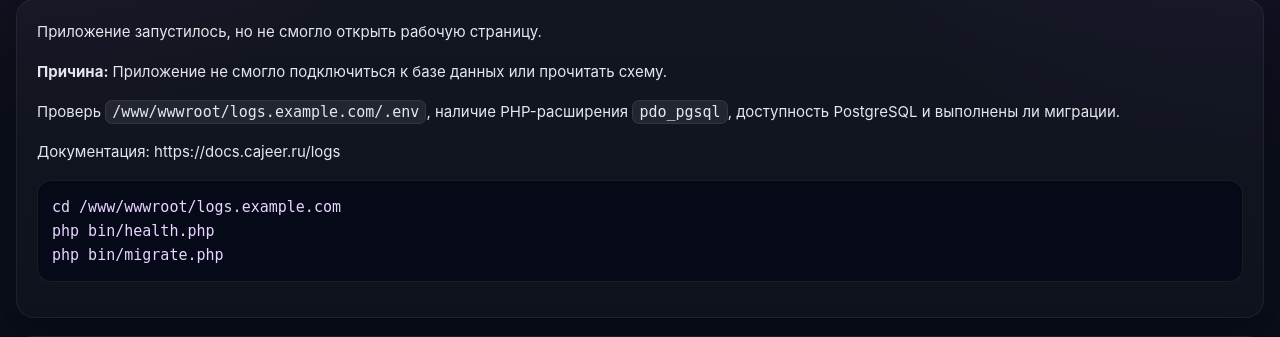
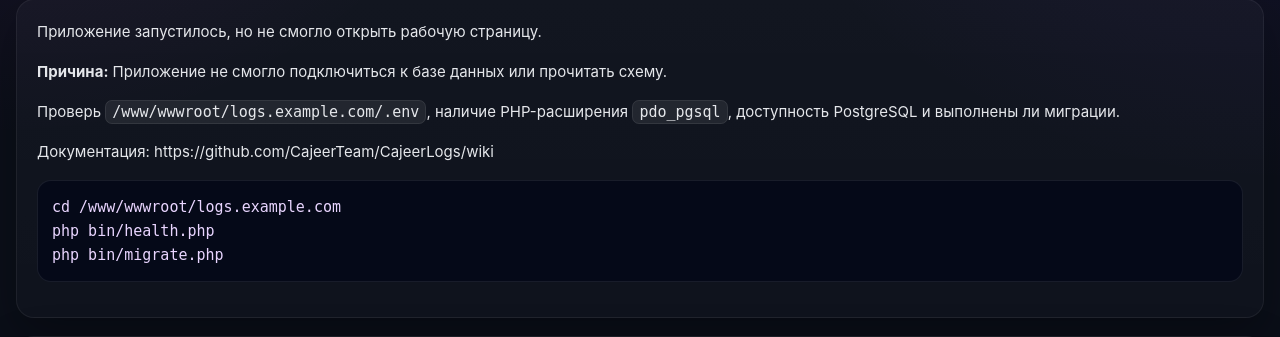
Before and after one commit to CajeerTeam/CajeerLogs, a PHP site: a page that uses app/Http/Router.php in a window 1280 px wide. Shown: the part 438-775 px from the top of the page. Run offline with PHP 8.4, Linux system fonts and the light colour scheme; some libraries are stand-ins or nearby versions.

Commit message:
Add files via upload

```diff
--- a/app/Http/Router.php
+++ b/app/Http/Router.php
@@ -464,7 +464,7 @@ HTML;
     <a class="button ghost" href="/logs?range=7d">7 дней</a>
     <a class="button ghost" href="/logs?level=ERROR&range=24h">Ошибки за 24 часа</a>
     <a class="button ghost" href="/logs?level=SECURITY&range=24h">Безопасность</a>
-    <a class="button ghost" href="/logs?project=aaPanel+Sites&range=24h">Сайты aaPanel</a>
+    <a class="button ghost" href="/logs?project=Web+Sites&range=24h">Сайты</a>
     <a class="button ghost" href="/logs?auto_refresh=5">Автообновление 5 сек.</a>
 </div>
 <form class="filters" method="get">{$inputs}<button type="submit">Фильтровать</button><a class="button ghost" href="/logs">Сбросить</a></form>
@@ -499,7 +499,7 @@ HTML;
         $allowedLevels = Security::e((string)($form['allowed_levels'] ?? ''));
         $requireSignature = !empty($form['require_signature']) ? ' checked' : '';
         $csrf = Security::csrfToken('create_bot_token');
-        $docsUrl = Security::e(Env::get('DOCS_URL', 'https://docs.cajeer.ru/logs') ?: 'https://docs.cajeer.ru/logs');
+        $docsUrl = Security::e(Env::get('DOCS_URL', 'https://github.com/CajeerTeam/CajeerLogs/wiki') ?: 'https://github.com/CajeerTeam/CajeerLogs/wiki');
 
         $notice = '';
         if ($errors) {
@@ -520,7 +520,7 @@ HTML;
 <div class="notice success">
     <h2>Токен создан</h2>
     <p><strong>Скопируй исходный токен сейчас.</strong> Повторно он не отображается и в базе хранится только хэш.</p>
-    <h3>Переменные окружения для BotHost</h3>
+    <h3>Переменные окружения для запуска</h3>
     <pre>{$envBlock}</pre>
     <h3>Фрагмент для Python main.py</h3>
     <pre>{$python}</pre>
@@ -538,12 +538,12 @@ HTML;
     <h2>Мастер подключения</h2>
     <ol>
         <li>Создай токен под конкретный проект, бота и окружение.</li>
-        <li>Скопируй блок переменных окружения в BotHost или в systemd/docker окружение сервиса.</li>
+        <li>Скопируй блок переменных окружения в окружение запуска сервиса.</li>
         <li>Положи <code>clients/bot.py</code> рядом с <code>main.py</code> как <code>remote_log_handler.py</code> или подключи его как пакет.</li>
         <li>Добавь фрагмент инициализации логирования в <code>main.py</code>.</li>
         <li>Отправь проверочное событие через curl и проверь страницу «Здоровье ботов».</li>
     </ol>
-    <p class="muted">Для BotHost точка входа остаётся <code>main.py</code>; сервису нужны только переменные <code>REMOTE_LOGS_*</code>. Подробная инструкция: <a href="{$docsUrl}" target="_blank" rel="noopener noreferrer">документация Cajeer Logs</a>.</p>
+    <p class="muted">Для Python-приложения достаточно передать переменные <code>REMOTE_LOGS_*</code> и подключить клиент в точке входа. Подробная инструкция: <a href="{$docsUrl}" target="_blank" rel="noopener noreferrer">документация Cajeer Logs</a>.</p>
 </section>
 <section class="panel">
     <h2>Добавить бота</h2>
@@ -781,7 +781,7 @@ HTML;
         }
 
         $body = <<<HTML
-<h1>Логи сайтов aaPanel</h1>
+<h1>Логи сайтов</h1>
 {$notice}
 <section class="panel">
     <h2>Импорт из /www/wwwlogs</h2>
@@ -790,7 +790,7 @@ HTML;
         <input type="hidden" name="_csrf" value="{$csrf}">
         <label>Сайт<select name="site">{$siteOptions}</select></label>
         <label>Максимум строк за запуск<input name="max_lines" type="number" min="1" max="10000" value="1000"></label>
-        <div class="form-actions full"><button type="submit" name="mode" value="sync">Импортировать сейчас</button><button class="button ghost" type="submit" name="mode" value="queue">Поставить в очередь</button><a class="button ghost" href="/logs?project=aaPanel+Sites">Открыть логи сайтов</a></div>
+        <div class="form-actions full"><button type="submit" name="mode" value="sync">Импортировать сейчас</button><button class="button ghost" type="submit" name="mode" value="queue">Поставить в очередь</button><a class="button ghost" href="/logs?project=Web+Sites">Открыть логи сайтов</a></div>
     </form>
 </section>
 <section class="panel wide">
@@ -802,7 +802,7 @@ HTML;
     <table><thead><tr><th>Сайт</th><th>Всего</th><th>Ошибки</th><th>Последняя запись</th></tr></thead><tbody>{$statRows}</tbody></table>
 </section>
 HTML;
-        Response::html(View::layout('Логи сайтов aaPanel', $body));
+        Response::html(View::layout('Логи сайтов', $body));
     }
 
     private function importAaPanelSiteLogs(): void
@@ -816,12 +816,12 @@ HTML;
         $repo = $this->repo();
         if ((string)($_POST['mode'] ?? 'sync') === 'queue') {
             $jobId = $repo->createJob('aapanel_import', ['site' => $site !== '' ? $site : null, 'max_lines' => $maxLines, 'dir' => Env::get('AAPANEL_LOG_DIR', '/www/wwwlogs')]);
-            $repo->audit('job.created', 'job', (string)$jobId, 'Создана задача импорта aaPanel', ['site' => $site, 'max_lines' => $maxLines]);
+            $repo->audit('job.created', 'job', (string)$jobId, 'Создана задача импорта логов сайтов', ['site' => $site, 'max_lines' => $maxLines]);
             $this->sites(['sources' => 0, 'inserted' => 0, 'skipped' => 0, 'errors' => ['Задача #' . $jobId . ' поставлена в очередь. Запусти bin/process-jobs.php через cron.']]);
             return;
         }
         $summary = (new AaPanelLogImporter($repo))->importAll(Env::get('AAPANEL_LOG_DIR', '/www/wwwlogs'), $site !== '' ? $site : null, $maxLines);
-        $repo->audit('aapanel_logs.imported', 'aapanel_site', $site !== '' ? $site : 'all', 'Импортированы логи сайтов aaPanel', $summary);
+        $repo->audit('aapanel_logs.imported', 'aapanel_site', $site !== '' ? $site : 'all', 'Импортированы логи сайтов', $summary);
         $this->sites($summary);
     }
 
@@ -1305,18 +1305,18 @@ HTML;
         $this->repo()->audit('system.viewed', 'system', 'overview', 'Открыта страница состояния системы');
         $diag = Database::diagnostics();
         $root = dirname(__DIR__, 2);
-        $docsUrl = Env::get('DOCS_URL', 'https://docs.cajeer.ru/logs') ?: 'https://docs.cajeer.ru/logs';
+        $docsUrl = Env::get('DOCS_URL', 'https://github.com/CajeerTeam/CajeerLogs/wiki') ?: 'https://github.com/CajeerTeam/CajeerLogs/wiki';
         $docsStatus = $this->docsAvailability($docsUrl);
 
         $checks = [];
         $checks['PHP'] = PHP_VERSION;
-        $checks['DB connection'] = Env::get('DB_CONNECTION', 'sqlite');
-        $checks['PDO drivers'] = implode(', ', $diag['pdo_drivers'] ?? []);
+        $checks['Подключение БД'] = Env::get('DB_CONNECTION', 'sqlite');
+        $checks['PDO-драйверы'] = implode(', ', $diag['pdo_drivers'] ?? []);
         $checks['APP_DEBUG'] = Env::get('APP_DEBUG', 'false');
-        $checks['storage/logs writable'] = is_writable($root . '/storage/logs') ? 'да' : 'нет';
+        $checks['storage/logs доступен на запись'] = is_writable($root . '/storage/logs') ? 'да' : 'нет';
         $checks['UI_IP_ALLOWLIST'] = Env::get('UI_IP_ALLOWLIST', '') ?: 'не задан';
         $checks['Документация'] = $docsUrl;
-        $checks['Статус документации'] = $docsStatus['label'];
+        $checks['Статус Wiki'] = $docsStatus['label'];
         try {
             $stats = $this->repo()->stats();
             $checks['Логов всего'] = (string)$stats['total'];
@@ -1349,7 +1349,7 @@ HTML;
             $ownershipRows = '<tr><td colspan="5">' . Security::e($e->getMessage()) . '</td></tr>';
         }
         $body = '<h1>Состояние системы</h1><section class="panel"><h2>Проверки</h2><table class="detail-table"><tbody>' . $rows . '</tbody></table></section>'
-            . '<section class="panel wide"><h2>Готовность к production</h2><table><thead><tr><th>Проверка</th><th>Статус</th><th>Комментарий</th></tr></thead><tbody>' . $readinessRows . '</tbody></table><p class="muted">Этот блок не заменяет аудит безопасности, но быстро показывает опасные defaults.</p></section>'
+            . '<section class="panel wide"><h2>Готовность к production</h2><table><thead><tr><th>Проверка</th><th>Статус</th><th>Комментарий</th></tr></thead><tbody>' . $readinessRows . '</tbody></table><p class="muted">Этот блок не заменяет аудит безопасности, но быстро показывает опасные значения по умолчанию.</p></section>'
             . '<section class="panel wide"><h2>Владельцы таблиц PostgreSQL</h2><table><thead><tr><th>Тип</th><th>Имя</th><th>Владелец</th><th>Ожидается</th><th>OK</th></tr></thead><tbody>' . $ownershipRows . '</tbody></table><p class="muted">Если OK=нет, запусти <code>php bin/db-doctor.php --sql</code> и выполни SQL от суперпользователя PostgreSQL.</p></section>';
         Response::html(View::layout('Система', $body));
     }
@@ -1364,17 +1364,20 @@ HTML;
             return ['ok' => false, 'label' => 'некорректный URL', 'code' => null, 'error' => null];
         }
 
+        foreach (['HEAD', 'GET'] as $method) {
             $context = stream_context_create([
                 'http' => [
-                'method' => 'HEAD',
+                    'method' => $method,
                     'timeout' => 2,
                     'ignore_errors' => true,
+                    'max_redirects' => 3,
                     'user_agent' => 'CajeerLogsSystemCheck/1.0',
+                    'header' => "Accept: text/html,*/*;q=0.8\r\n",
                 ],
             ]);
             $headers = @get_headers($url, true, $context);
             if ($headers === false || !isset($headers[0])) {
-            return ['ok' => false, 'label' => 'недоступна', 'code' => null, 'error' => 'HEAD failed'];
+                continue;
             }
             $statusLine = is_array($headers[0]) ? (string)end($headers[0]) : (string)$headers[0];
             preg_match('/\s(\d{3})\s/', $statusLine, $m);
@@ -1383,12 +1386,15 @@ HTML;
             return ['ok' => $ok, 'label' => ($ok ? 'доступна' : 'недоступна') . ($code ? ' HTTP ' . $code : ''), 'code' => $code, 'error' => null];
         }
 
+        return ['ok' => false, 'label' => 'не проверена', 'code' => null, 'error' => 'network_check_failed'];
+    }
+
     /** @return list<array{name:string,ok:bool,message:string}> */
     private function productionReadinessChecks(): array
     {
         $root = dirname(__DIR__, 2);
         $db = Env::get('DB_CONNECTION', 'sqlite');
-        $docsUrl = Env::get('DOCS_URL', 'https://docs.cajeer.ru/logs') ?: '';
+        $docsUrl = Env::get('DOCS_URL', 'https://github.com/CajeerTeam/CajeerLogs/wiki') ?: '';
         $checks = [];
         $checks[] = ['name' => 'APP_DEBUG=false', 'ok' => !Env::bool('APP_DEBUG', false), 'message' => 'APP_DEBUG=' . Env::get('APP_DEBUG', '')];
         $checks[] = ['name' => 'DB_CONNECTION=pgsql', 'ok' => $db === 'pgsql', 'message' => 'Текущее значение: ' . (string)$db];
@@ -1397,9 +1403,9 @@ HTML;
         $checks[] = ['name' => 'INGEST_REQUIRE_SIGNATURE=true', 'ok' => Env::bool('INGEST_REQUIRE_SIGNATURE', false), 'message' => 'Для публичных сетей HMAC-подпись должна быть обязательной.'];
         $checks[] = ['name' => 'UI_IP_ALLOWLIST задан', 'ok' => trim((string)Env::get('UI_IP_ALLOWLIST', '')) !== '', 'message' => 'Ограничивает доступ к web-интерфейсу по IP/CIDR.'];
         $checks[] = ['name' => 'DOCS_URL задан', 'ok' => filter_var($docsUrl, FILTER_VALIDATE_URL) !== false, 'message' => $docsUrl ?: 'не задан'];
-        $checks[] = ['name' => 'storage/logs writable', 'ok' => is_writable($root . '/storage/logs'), 'message' => $root . '/storage/logs'];
-        $checks[] = ['name' => 'storage/cache writable', 'ok' => is_writable($root . '/storage/cache'), 'message' => $root . '/storage/cache'];
-        $checks[] = ['name' => 'storage/archives writable', 'ok' => is_writable($root . '/storage/archives'), 'message' => $root . '/storage/archives'];
+        $checks[] = ['name' => 'storage/logs доступен на запись', 'ok' => is_writable($root . '/storage/logs'), 'message' => $root . '/storage/logs'];
+        $checks[] = ['name' => 'storage/cache доступен на запись', 'ok' => is_writable($root . '/storage/cache'), 'message' => $root . '/storage/cache'];
+        $checks[] = ['name' => 'storage/archives доступен на запись', 'ok' => is_writable($root . '/storage/archives'), 'message' => $root . '/storage/archives'];
         return $checks;
     }
 
@@ -1447,7 +1453,7 @@ NGINX;
             . '<div class="card"><div class="label">Сервис-воркер</div><div class="value" data-pwa-sw-state>проверяется</div></div>'
             . '<div class="card"><div class="label">Предложение установки</div><div class="value" data-pwa-install-state>проверяется</div></div>'
             . '</div><p class="muted">Если Chrome пишет «Это приложение нельзя установить», проверь manifest, иконки, HTTPS, MIME-типы и service worker. Firefox Android может создавать обычный ярлык даже при корректном manifest.</p></section>'
-            . '<section class="panel"><h2>MIME Nginx для aaPanel</h2><p class="muted">Добавь эти location-блоки в server-блок logs.example.com, если Chrome не видит manifest или service worker.</p><pre>' . Security::e($nginx) . '</pre></section>'
+            . '<section class="panel"><h2>MIME Nginx</h2><p class="muted">Добавь эти location-блоки в server-блок logs.example.com, если Chrome не видит manifest или service worker.</p><pre>' . Security::e($nginx) . '</pre></section>'
             . '<section class="panel"><h2>Команды проверки</h2><pre>curl -k -I https://logs.example.com/manifest.json\ncurl -k -I https://logs.example.com/manifest.webmanifest\ncurl -k -I https://logs.example.com/sw.js\ncurl -k -I https://logs.example.com/assets/img/icon-192.png\ncurl -k -I https://logs.example.com/assets/img/icon-512.png</pre></section>';
         Response::html(View::layout('PWA / домашний экран', $body));
     }
@@ -1467,7 +1473,7 @@ NGINX;
         }
         if ($jobRows === '') { $jobRows = '<tr><td colspan="5" class="muted">Задач в очереди нет.</td></tr>'; }
         $body = '<h1>Планировщик</h1><section class="panel wide"><h2>Последние запуски</h2><table><thead><tr><th>Старт</th><th>Задача</th><th>Статус</th><th>мс</th><th>Сообщение</th></tr></thead><tbody>' . $rows . '</tbody></table></section>'
-            . '<section class="panel"><h2>Рекомендуемые задачи aaPanel</h2><pre>cd /www/wwwroot/logs.example.com && /www/server/php/83/bin/php bin/alert-dispatch.php\ncd /www/wwwroot/logs.example.com && /www/server/php/83/bin/php bin/import-aapanel-logs.php --max-lines=1000\ncd /www/wwwroot/logs.example.com && /www/server/php/83/bin/php bin/retention.php</pre></section>';
+            . '<section class="panel"><h2>Рекомендуемые задачи</h2><pre>cd /www/wwwroot/logs.example.com && /www/server/php/83/bin/php bin/alert-dispatch.php\ncd /www/wwwroot/logs.example.com && /www/server/php/83/bin/php bin/import-aapanel-logs.php --max-lines=1000\ncd /www/wwwroot/logs.example.com && /www/server/php/83/bin/php bin/retention.php</pre></section>';
         Response::html(View::layout('Планировщик', $body));
     }
 
@@ -1558,7 +1564,7 @@ HTML;
             if ($rows === '') { $rows = '<tr><td colspan="2" class="muted">Нет данных</td></tr>'; }
             return '<section class="panel"><h2>' . Security::e($label) . '</h2><table><thead><tr><th>Значение</th><th>Кол-во</th></tr></thead><tbody>' . $rows . '</tbody></table></section>';
         };
-        $body = '<h1>Сайт ' . Security::e($site) . '</h1><div class="quick-actions"><a class="button ghost" href="/sites">← Все сайты</a><a class="button ghost" href="/logs?project=aaPanel+Sites&bot=' . Security::e($site) . '">Открыть все логи</a></div>'
+        $body = '<h1>Сайт ' . Security::e($site) . '</h1><div class="quick-actions"><a class="button ghost" href="/sites">← Все сайты</a><a class="button ghost" href="/logs?project=Web+Sites&bot=' . Security::e($site) . '">Открыть все логи</a></div>'
             . $tableForMap($data['top404'], 'Топ 404')
             . $tableForMap($data['top500'], 'Топ 5xx')
             . $tableForMap($data['topIp'], 'Топ IP')
@@ -1833,7 +1839,7 @@ PY;
         $debug = Env::bool('APP_DEBUG', false);
         $message = $debug ? $e->getMessage() : 'Приложение не смогло подключиться к базе данных или прочитать схему.';
         $diag = Database::diagnostics();
-        $docsUrlEsc = Security::e(Env::get('DOCS_URL', 'https://docs.cajeer.ru/logs') ?: 'https://docs.cajeer.ru/logs');
+        $docsUrlEsc = Security::e(Env::get('DOCS_URL', 'https://github.com/CajeerTeam/CajeerLogs/wiki') ?: 'https://github.com/CajeerTeam/CajeerLogs/wiki');
         $diagRows = '';
         foreach ($diag as $key => $value) {
             if (is_array($value)) {
```
Lines whose indentation alone changed are shown as unchanged.
